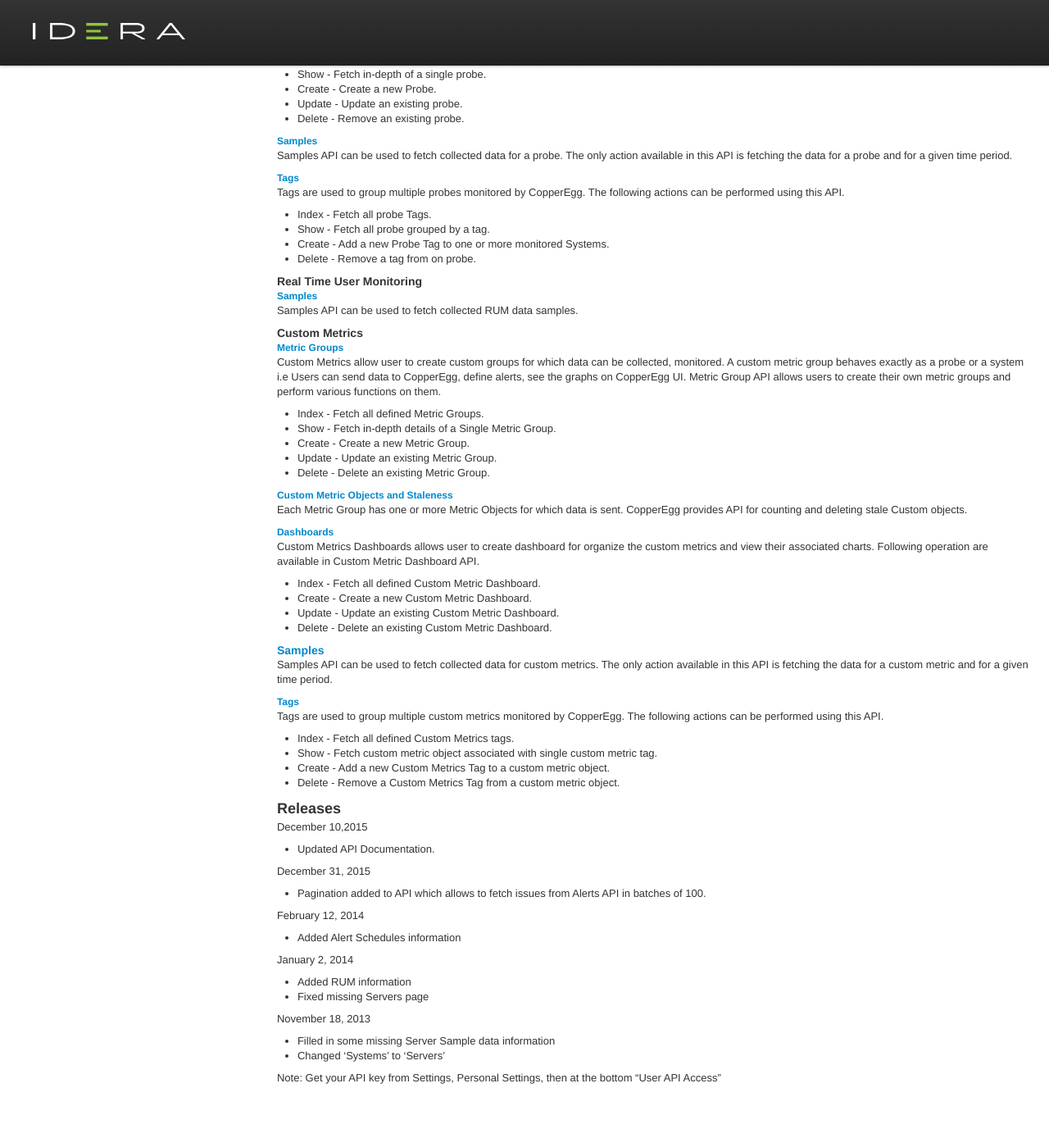
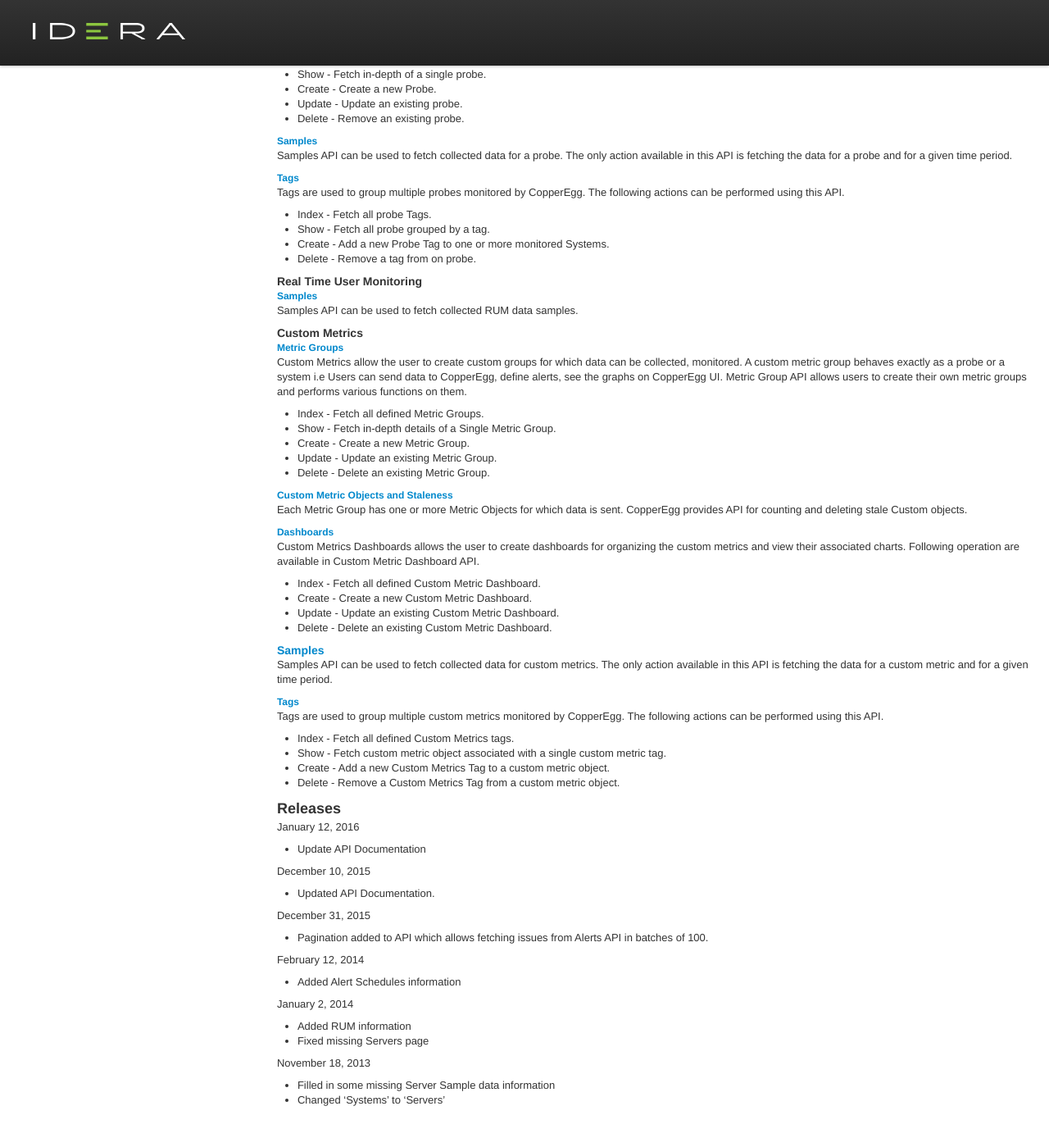
Before and after one commit to CopperEgg/apidocs, a Jekyll site: the page built from index.md, in a window 1280 px wide and 1400 px high, scrolled down 1611 px. Shown: the top 1388 px of the window at 82% size. Built offline with Jekyll 4.4.1, drawn with Linux system fonts in a browser that asks for light colours; some of the changed text lies outside the part shown.

Commit message:
CE-2552 : Fixed typos

```diff
--- a/index.md
+++ b/index.md
@@ -34,7 +34,7 @@ Given below is a brief description of all APIs available.
 ##### [Definitions](alerts/definitions.html)
 Alert Definitions define the conditions which are periodically checked and if the conditions are met then an Alert is generated.
 The following actions can be performed using this API.
- - Index - Fetch all your Alert Definition
+ - Index - Fetch all your Alert Definition.
  - Show - Show in-depth information for a single Alert Definition.
  - Update - Update/Create an Alert Definition.
 
@@ -129,8 +129,8 @@ Samples API can be used to fetch collected RUM data samples.
 #### Custom Metrics
 
 ##### [Metric Groups](revealmetrics/metricgroups.html)
-Custom Metrics allow user to create custom groups for which data can be collected, monitored. A custom metric group behaves exactly as a probe or a system i.e Users can send data to CopperEgg, define alerts, see the graphs on CopperEgg UI.
-Metric Group API allows users to create their own metric groups and perform various functions on them.
+Custom Metrics allow the user to create custom groups for which data can be collected, monitored. A custom metric group behaves exactly as a probe or a system i.e Users can send data to CopperEgg, define alerts, see the graphs on CopperEgg UI.
+Metric Group API allows users to create their own metric groups and performs various functions on them.
  - Index - Fetch all defined Metric Groups.
  - Show - Fetch in-depth details of a Single Metric Group.
  - Create - Create a new Metric Group.
@@ -142,7 +142,7 @@ Each Metric Group has one or more Metric Objects for which data is sent.
 CopperEgg provides API for counting and deleting stale Custom objects.
 
 ##### [Dashboards](revealmetrics/dashboards..html)
-Custom Metrics Dashboards allows user to create dashboard for organize the custom metrics and view their associated charts.
+Custom Metrics Dashboards allows the user to create dashboards for organizing the custom metrics and view their associated charts.
 Following operation are available in Custom Metric Dashboard API.
  - Index - Fetch all defined Custom Metric Dashboard.
  - Create - Create a new Custom Metric Dashboard.
@@ -157,19 +157,22 @@ The only action available in this API is fetching the data for a custom metric a
 Tags are used to group multiple custom metrics monitored by CopperEgg.
 The following actions can be performed using this API.
  - Index - Fetch all defined Custom Metrics tags.
- - Show - Fetch custom metric object associated with single custom metric tag.
+ - Show - Fetch custom metric object associated with a single custom metric tag.
  - Create - Add a new Custom Metrics Tag to a custom metric object.
  - Delete - Remove a Custom Metrics Tag from a custom metric object.
 
 
 ### Releases
 
-December 10,2015
+January 12, 2016
+- Update API Documentation
+
+December 10, 2015
 - Updated API Documentation.
 
 December 31, 2015
 
-- Pagination added to API which allows to fetch issues from Alerts API in batches of 100.
+- Pagination added to API which allows fetching issues from Alerts API in batches of 100.
 
 February 12, 2014
 
@@ -184,8 +187,3 @@ November 18, 2013
 
 - Filled in some missing Server Sample data information
 - Changed 'Systems' to 'Servers'
-
-
-
-Note:
-Get your API key from Settings, Personal Settings, then at the bottom "User API Access"
```
Also changed, not shown: other parts of index.md (+5 -5 lines).
